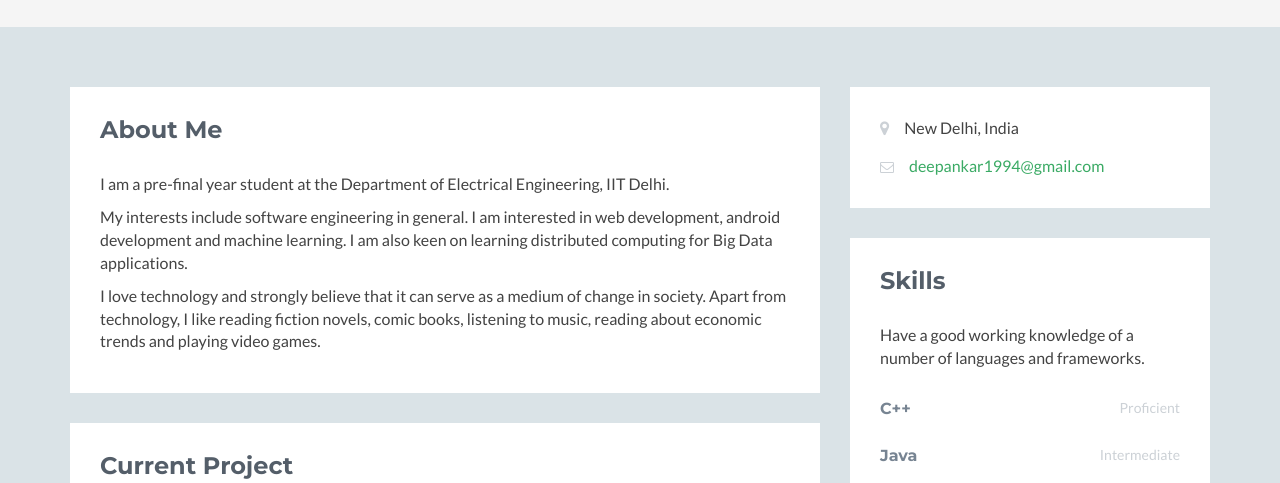
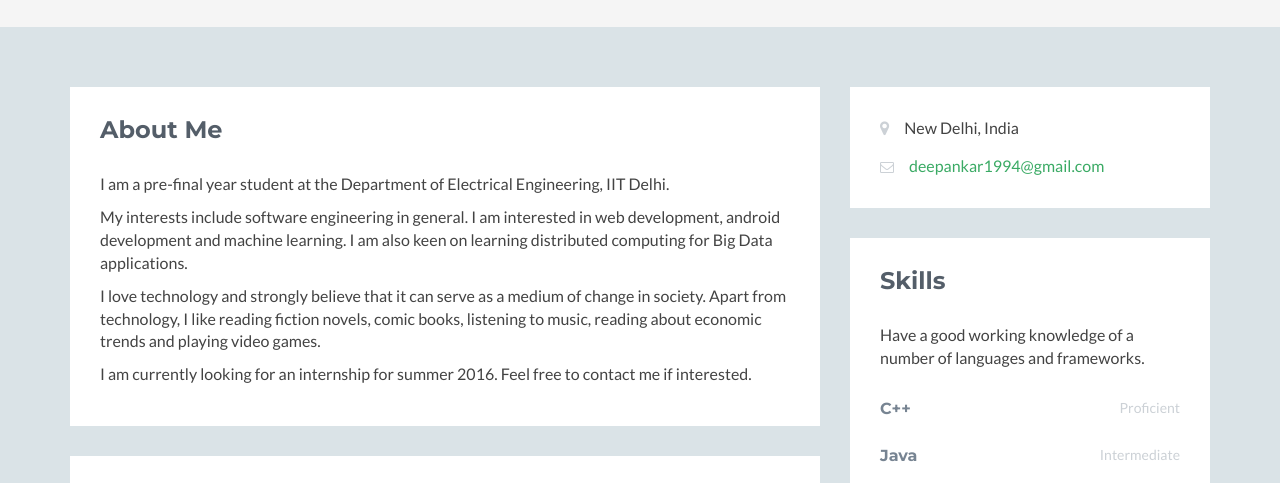
Before and after one commit to deepankar1994/deepankar1994.github.io, a plain HTML site: page index.html in a window 1280 px wide. Shown: the part 271-754 px from the top of the page. Drawn offline with Linux system fonts and the light colour scheme; no server answers; a script that the page names is missing.

Commit message:
minor changes

```diff
--- a/index.html
+++ b/index.html
@@ -71,6 +71,7 @@
 
 
         <p>I love technology and strongly believe that it can serve as a medium of change in society. Apart from technology, I like reading fiction novels, comic books, listening to music, reading about economic trends and playing video games.</p>
+        <p> I am currently looking for an internship for summer 2016. Feel free to contact me if interested.</p>
 
                         </div><!--//content-->
                     </div><!--//section-inner-->
```
